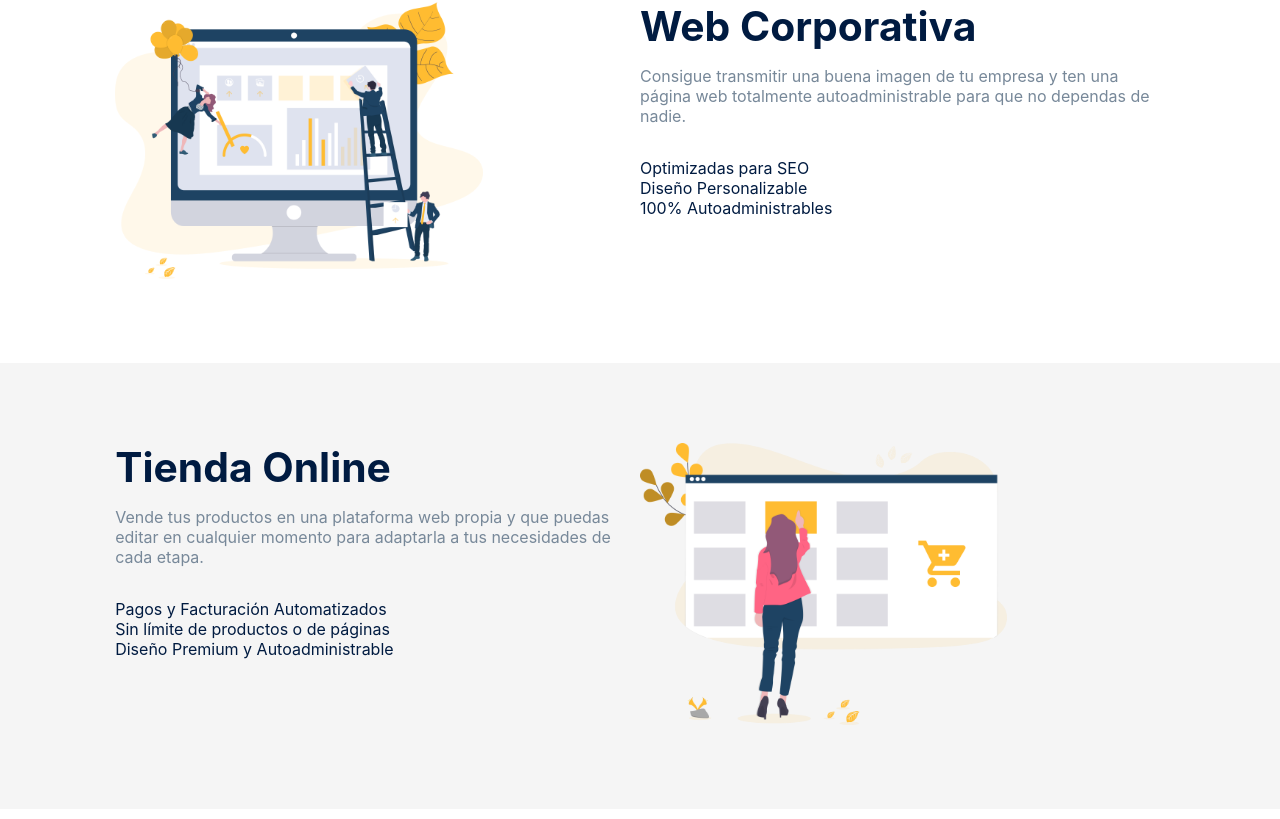
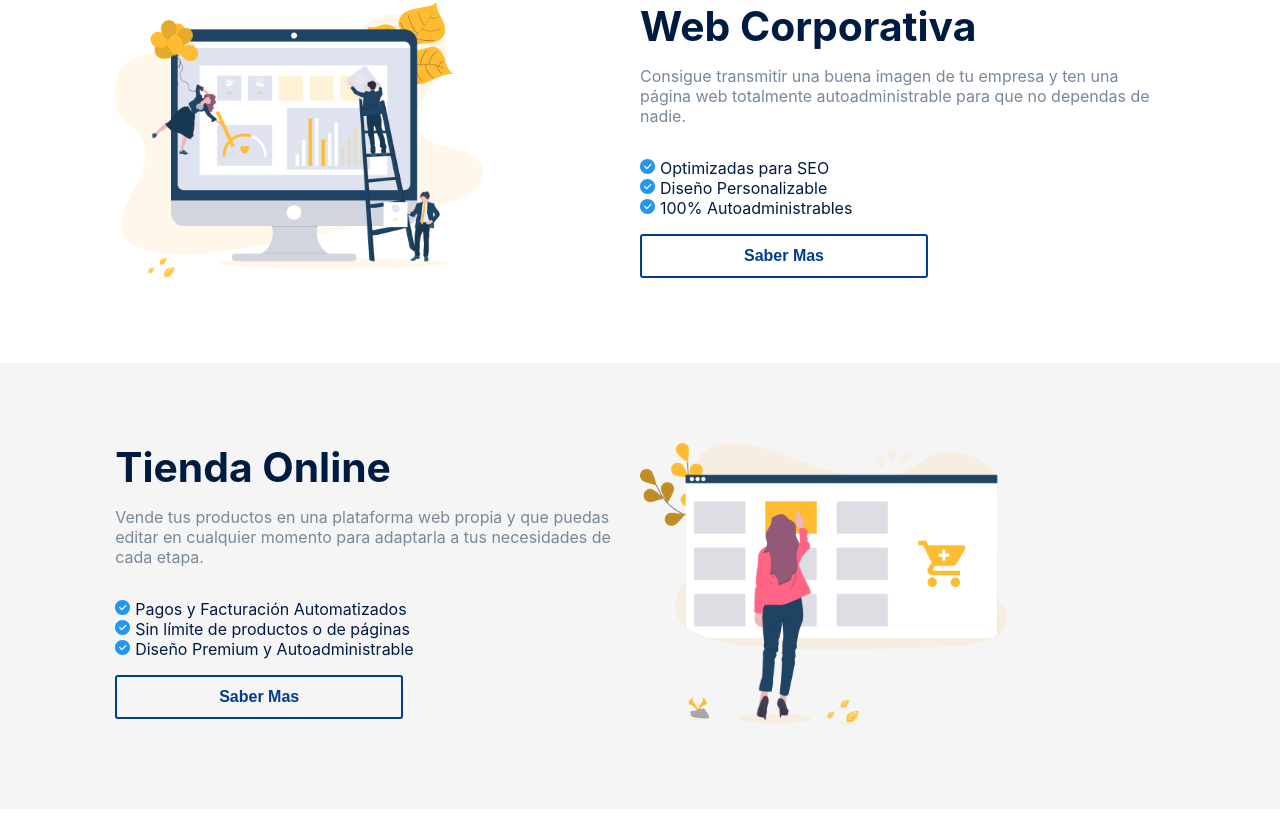
Before and after one commit to kevinriveracode/multi-intelligence, a React (Create React App) app: page / in a window 1280 px wide. Shown: the part 1421-2240 px from the top of the page. Built offline with nearby package versions, Linux system fonts and the light colour scheme.

Commit message:
comprobacion

```diff
--- a/src/components/Message/Message.jsx
+++ b/src/components/Message/Message.jsx
@@ -1,4 +1,5 @@
 import React , {Component } from 'react';
+import CustomButton from '../../components/button/button';
 
 class Message extends Component{
     constructor(props){
@@ -19,8 +20,9 @@ class Message extends Component{
                             <h2 className="super-title">{this.props.title}</h2>
                             <p className="c-text-secondary">{this.props.description}</p>
                             <ul className="no-list">
-                                {this.props.features.map((item) => <li className="c-primary">{item}</li>)}
+                                {this.props.features.map((item) => <li className="c-primary"><img class="comprobar" src="http://localhost:3000/comprobar.svg"></img>{item}</li>)}
                             </ul>
+                            <CustomButton btn="btn-dark-blue" text="Saber Mas"></CustomButton>
                         </article>
                     </div>
                 </div>
--- a/src/components/Message/MessageReverse.jsx
+++ b/src/components/Message/MessageReverse.jsx
@@ -1,5 +1,5 @@
 import React , {Component } from 'react';
-
+import CustomButton from '../button/button';
 class MessageReverse extends Component{
     constructor(props){
         super(props);
@@ -16,8 +16,9 @@ class MessageReverse extends Component{
                             <h2 className="super-title">{this.props.title}</h2>
                             <p className="c-text-secondary">{this.props.description}</p>
                             <ul className="no-list">
-                                {this.props.features.map((item) => <li className="c-primary">{item}</li>)}
+                                {this.props.features.map((item) => <li className="c-primary"><img src="http://localhost:3000/comprobar.svg" class="comprobar"></img>{item}</li>)}
                             </ul>
+                            <CustomButton btn="btn-dark-blue" text="Saber Mas"></CustomButton>
                         </article>
                     </div>
                     <div className="w-50">
--- a/src/components/tarifas/TarifaWeb.jsx
+++ b/src/components/tarifas/TarifaWeb.jsx
@@ -39,7 +39,7 @@ class TarifaWeb extends Component{
         this.state = {
             tarifas:[
                 {
-                    name:'Pack Pymes',
+                    name:'BASIC',
                     descripcion:'Para pymes que buscan crecer',
                     precio:'399$',
                     caracteristicas:[
@@ -49,7 +49,7 @@ class TarifaWeb extends Component{
                     ]
                 },
                 {
-                    name: 'Pack Pro',
+                    name: 'PRO',
                     descripcion: 'Para empresas consolidadas que buscan expandirse',
                     precio: '699$',
                     caracteristicas: [
@@ -59,7 +59,7 @@ class TarifaWeb extends Component{
                     ]
                 },
                 {
-                    name: 'Pack Enterprise',
+                    name: 'PREMIUM',
                     descripcion: 'Para grandes empresas',
                     precio: '800$',
                     caracteristicas: [
--- a/src/sass/_positions.scss
+++ b/src/sass/_positions.scss
@@ -240,3 +240,10 @@ hr{
     color: #ffffff;
     border:2px solid #02cbdf;
 }
+
+/*Imagenes*/
+
+.comprobar{
+    width: 15px;
+    margin-right: 5px;
+}
```
Also changed, not shown: public/comprobar.svg (added).
